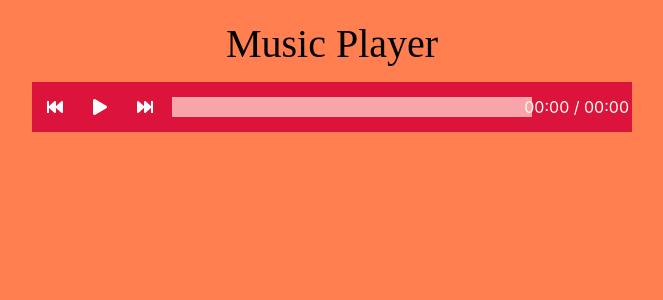
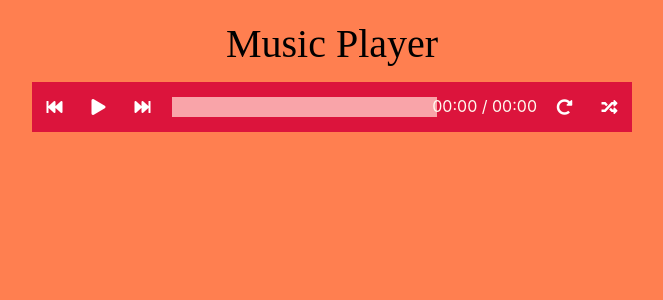
Before and after one commit to sabidi1/Music-Player, a React (Create React App) app: page / in a window 1280 px wide. Shown: the top 300 px of the page, without its empty margins (308-971 px from the left). Built offline with nearby package versions, Linux system fonts and the light colour scheme; a web font is replaced by a local one.

Commit message:
Added buttons for loop and shuffle (with no functionality) and edited css

```diff
--- a/src/Player.css
+++ b/src/Player.css
@@ -9,10 +9,9 @@
 .controls>a{
     text-decoration: none;
     height:50px;
-    /*width:50px;*/
     box-sizing: border-box;
     text-align: center;
-    padding: 15px 15px;
+    padding: 14.5px 14.5px;
     float:left;
     color: white;
     cursor: pointer;
@@ -24,12 +23,29 @@
     background-color: lightblue;
     color:#b3b3b3;
 }
+.controls_right>a{
+    text-decoration: none;
+    height:50px;
+    box-sizing: border-box;
+    text-align: center;
+    padding: 14.5px 14.5px;
+    float:left;
+    color: white;
+    cursor: pointer;
+}
+.controls_right{
+    float:right;
+}
+.controls_right > a:hover {
+    background-color: lightblue;
+    color: #b3b3b3;
+}
 .progress{
     position: absolute;
     left: 140px;
     top:15px;
     bottom: 15px;
-    right:100px ;
+    right:195px ;
     background: #F9A4A9;
     cursor: pointer;
 }
@@ -51,9 +67,10 @@
 }
 .time{
     position:absolute;
-    right: 3px;
+    right: 80px;
+    top: -1px;
     color: floralwhite;
-    padding-top: 15px;
+    padding: 15px 15px;
     text-align: center;
 }
 .list{
--- a/src/Player.js
+++ b/src/Player.js
@@ -105,12 +105,22 @@ class Player extends Component {
                     <a onClick={this.props.onPrev}>
                         <i className="fas fa-fast-backward"></i>
                     </a>
+
                     <a onClick={this.togglePlay.bind(this)}>
                         <i className={classnames(playerClsName)} aria-hidden="true"></i>
                     </a>
 
                     <a onClick={this.props.onNext}>
                         <i className="fas fa-fast-forward"></i>
+                    </a>
+                </div>
+                <div className="controls_right">
+                    <a onClick={this.props.onLoop}>
+                        <i className="fas fa-redo-alt"></i>
+                    </a>
+
+                    <a onClick={this.props.onShuffle}>
+                        <i className="fas fa-random"></i>
                     </a>
                 </div>
                 <div
```
